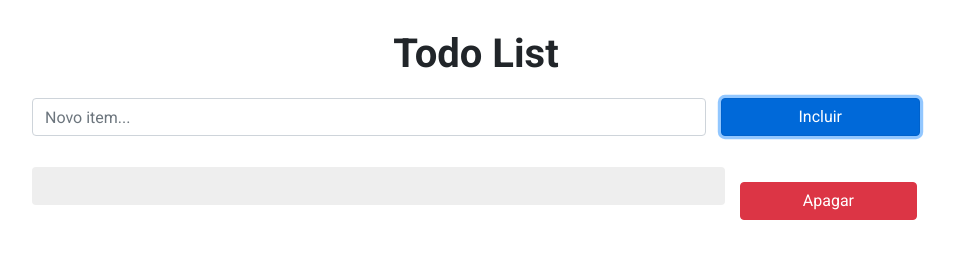
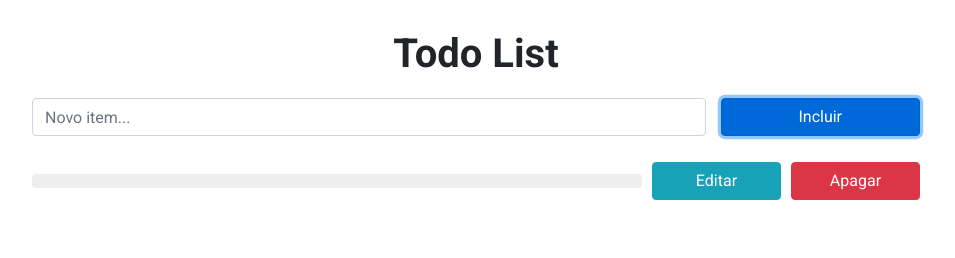
Before and after one commit to jlucaspaixao/todo-list, a website: page index.html in a window 1280 px wide. Both pictures are taken after a click on the button "Incluir". Shown: the whole page, without its empty margins (164-1119 px from the left). Drawn offline with nearby package versions, Linux system fonts and the light colour scheme; files that its build step writes are made by us from their sources.

Commit message:
Inclui funcionalidade de editar itens da lista

```diff
--- a/index.html
+++ b/index.html
@@ -21,7 +21,7 @@
                     </form>
                 </div>
                 <div class="col-3">
-                    <button class="btn btn-primary btn-block" onclick=newTask()>Incluir</button>
+                    <button class="btn btn-primary btn-block" id="btn-new-task" onclick=newTask()>Incluir</button>
                 </div>
             </div>
         </div>
@@ -30,11 +30,11 @@
 
         </div>
     </div>
+
+    <script src="https://code.jquery.com/jquery-3.5.1.slim.min.js" integrity="sha384-DfXdz2htPH0lsSSs5nCTpuj/zy4C+OGpamoFVy38MVBnE+IbbVYUew+OrCXaRkfj" crossorigin="anonymous"></script>
+    <script src="https://cdn.jsdelivr.net/npm/popper.js@1.16.1/dist/umd/popper.min.js" integrity="sha384-9/reFTGAW83EW2RDu2S0VKaIzap3H66lZH81PoYlFhbGU+6BZp6G7niu735Sk7lN" crossorigin="anonymous"></script>
+    <script src="https://stackpath.bootstrapcdn.com/bootstrap/4.5.2/js/bootstrap.min.js" integrity="sha384-B4gt1jrGC7Jh4AgTPSdUtOBvfO8shuf57BaghqFfPlYxofvL8/KUEfYiJOMMV+rV" crossorigin="anonymous"></script>
+    <script src="./src/js/taskstorage.js"></script>
+    <script src="./src/js/todo.js"></script>
 </body>
-
-<script src="https://code.jquery.com/jquery-3.5.1.slim.min.js" integrity="sha384-DfXdz2htPH0lsSSs5nCTpuj/zy4C+OGpamoFVy38MVBnE+IbbVYUew+OrCXaRkfj" crossorigin="anonymous"></script>
-<script src="https://cdn.jsdelivr.net/npm/popper.js@1.16.1/dist/umd/popper.min.js" integrity="sha384-9/reFTGAW83EW2RDu2S0VKaIzap3H66lZH81PoYlFhbGU+6BZp6G7niu735Sk7lN" crossorigin="anonymous"></script>
-<script src="https://stackpath.bootstrapcdn.com/bootstrap/4.5.2/js/bootstrap.min.js" integrity="sha384-B4gt1jrGC7Jh4AgTPSdUtOBvfO8shuf57BaghqFfPlYxofvL8/KUEfYiJOMMV+rV" crossorigin="anonymous"></script>
-<script src="./src/js/taskstorage.js"></script>
-<script src="./src/js/todo.js"></script>
 </html>
--- /dev/null
+++ b/src/css/style.css
@@ -0,0 +1,44 @@
+body {
+    font-family: 'Roboto', sans-serif;
+}
+
+.title {
+    text-align: center;
+    font-weight: 700;
+    margin-top: 30px;
+    margin-bottom: 20px;
+}
+
+.add-task {
+    width: 80%;
+    margin: auto;
+}
+
+#list {
+    width: 80%;
+    margin: auto;
+}
+
+ul {
+    list-style-type: none;
+    padding-left: 0;
+}
+
+li {
+    margin: 10px 0;
+}
+
+li > span {
+    margin: 0 15px 0 0;
+    background-color: #eee;
+    padding: 7px 10px;
+    border-radius: .25rem;
+    display: block;
+    margin-right: auto;
+    width: 100%;
+}
+
+li .btn {
+    margin-left: 10px;
+    width: 20%;
+}
--- /dev/null
+++ b/src/js/taskstorage.js
@@ -0,0 +1,54 @@
+let myStorage = window.localStorage;
+
+let tasks = [];
+
+function idGenerator() {
+    var timestamp = new Date();
+
+    var id =
+        timestamp.getHours().toString() +
+        timestamp.getMinutes().toString() +
+        timestamp.getSeconds().toString() +
+        timestamp.getMilliseconds().toString();
+
+    return id;
+}
+
+function createTask(taskDescription) {
+    var task = {
+        id: idGenerator(),
+        data: {
+            description: taskDescription
+        }
+    };
+
+    tasks.push(task);
+
+    myStorage.setItem("tasks", JSON.stringify(tasks));
+}
+
+function updateTask(id, description) {
+    tasks = tasks.map(task => {
+        if (task.id === id) {
+            task.data.description = description
+        }
+
+        return task
+    })
+
+    myStorage.setItem("tasks", JSON.stringify(tasks));
+}
+
+function deleteTask(id) {
+    tasks = tasks.filter( task => task.id != id);
+
+    myStorage.setItem("tasks", JSON.stringify(tasks));
+}
+
+function loadTasks() {
+    let tasks_str = myStorage.getItem("tasks");
+
+    if(tasks_str) {
+        tasks = JSON.parse(tasks_str);
+    }
+}
--- /dev/null
+++ b/src/js/todo.js
@@ -0,0 +1,61 @@
+function newTask() {
+    var taskDescription = document.getElementById("newTask").value;
+
+    var queryString = window.location.search
+    var urlSearch = new URLSearchParams(queryString)
+    var id = urlSearch.get('id')
+
+    if (id) {
+        updateTask(id, taskDescription);
+    } else {
+        createTask(taskDescription);
+    }
+
+    updateScreen();
+}
+
+function updateScreen() {
+    var list = "<ul>";
+
+    tasks.forEach(task => {
+        list += "<li class='d-flex align-items-center' id-data=" + task.id + ">"
+        list += "<span>" + task.data.description + "</span>"
+        list += "<button class = 'btn btn-info' onclick=editTask(this) id-data=" + task.id + ">Editar</button>"
+        list += "<button class = 'btn btn-danger' onclick=removeTask(this) id-data=" + task.id + ">Apagar</button>"
+        list += "</li>"
+    });
+
+    list += "</ul>";
+
+    document.getElementById("list").innerHTML = list;
+    document.getElementById("newTask").value = "";
+}
+
+function removeTask(element) {
+    var id = element.getAttribute("id-data");
+
+    deleteTask(id);
+    updateScreen();
+}
+
+function editTask(element) {
+    var id = element.getAttribute("id-data");
+    window.location.href = './index.html?id=' + id
+}
+
+loadTasks();
+updateScreen();
+
+function init() {
+    var queryString = window.location.search
+    var urlSearch = new URLSearchParams(queryString)
+    var id = urlSearch.get('id')
+
+    if (id) {
+        task = tasks.find(task => task.id === id)
+        document.getElementById("newTask").value = task.data.description
+        document.getElementById('btn-new-task').innerText = 'Editar'
+    }
+}
+
+init()
--- a/style.css
+++ /dev/null
@@ -1,42 +0,0 @@
-body {
-    font-family: 'Roboto', sans-serif;
-}
-
-.title {
-    text-align: center;
-    font-weight: 700;
-    margin-top: 30px;
-    margin-bottom: 20px;
-}
-
-.add-task {
-    width: 80%;
-    margin: auto;
-}
-
-#list {
-    width: 80%;
-    margin: auto;
-}
-
-ul {
-    list-style-type: none;
-    padding-left: 0;
-}
-
-li {
-    width: 78%;
-    display: inline-flex;
-    margin: 15px 15px 0 0;
-    height: 38px;
-    background-color: #eee;
-    align-items: center;
-    padding-left: 10px;
-    padding-right: 10px;
-    border-radius: .25rem;
-}
-
-.btn-danger {
-    width: 20% !important;
-    display: inline-block !important;
-}
--- a/taskstorage.js
+++ /dev/null
@@ -1,42 +0,0 @@
-let myStorage = window.localStorage;
-
-let tasks = [];
-
-function idGenerator() {
-    var timestamp = new Date();
-
-    var id =
-        timestamp.getHours().toString() +
-        timestamp.getMinutes().toString() +
-        timestamp.getSeconds().toString() +
-        timestamp.getMilliseconds().toString();
-
-    return id;
-}
-
-function createTask(taskDescription) {
-    var task = {
-        id: idGenerator(),
-        data: {
-            description: taskDescription
-        }
-    };
-
-    tasks.push(task);
-
-    myStorage.setItem("tasks", JSON.stringify(tasks));
-}
-
-function deleteTask(id) {
-    tasks = tasks.filter( task => task.id != id);
-
-    myStorage.setItem("tasks", JSON.stringify(tasks));
-}
-
-function loadTasks() {
-    let tasks_str = myStorage.getItem("tasks");
-
-    if(tasks_str) {
-        tasks = JSON.parse(tasks_str);
-    }
-}
--- a/todo.js
+++ /dev/null
@@ -1,31 +0,0 @@
-function newTask() {
-    var taskDescription = document.getElementById("newTask").value;
-
-    createTask(taskDescription);
-
-    updateScreen();
-}
-
-function updateScreen() {
-    var list = "<ul>";
-
-    tasks.forEach(task => {
-        list += "<li id-data=" + task.id + ">" + task.data.description + "</li>"
-        list += "<button class = 'btn btn-danger btn-block' onclick=removeTask(this) id-data=" + task.id + ">Apagar</button>"
-    });
-
-    list += "</ul>";
-
-    document.getElementById("list").innerHTML = list;
-    document.getElementById("newTask").value = "";
-}
-
-function removeTask(element) {
-    var id = element.getAttribute("id-data");
-
-    deleteTask(id);
-    updateScreen();
-}
-
-loadTasks();
-updateScreen();
```
Also changed, not shown: task.js (deleted, +0 -30 lines), README.md, 1 other file.
